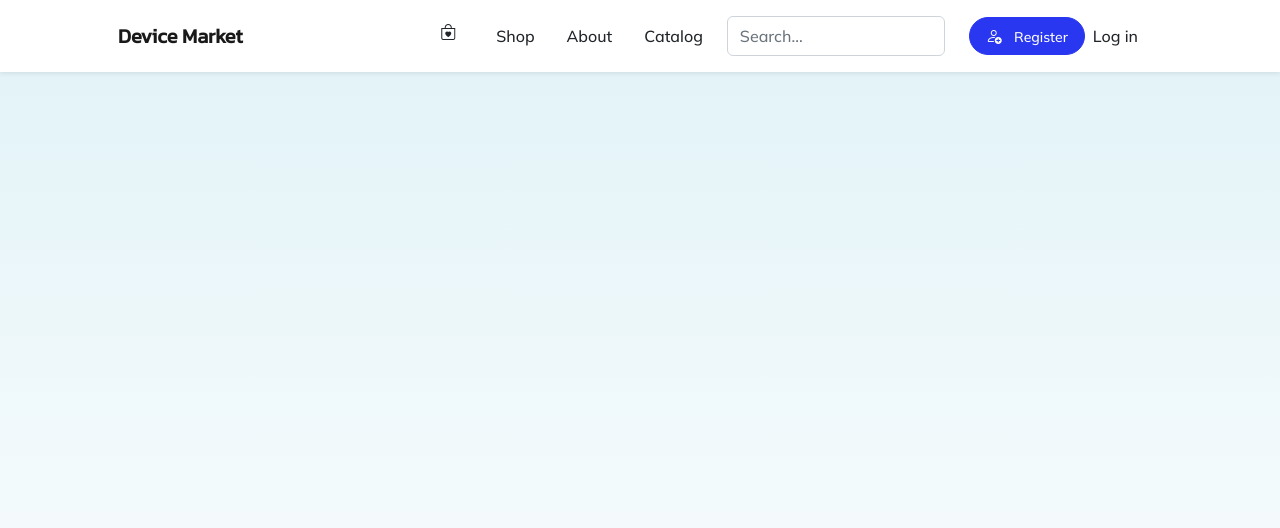
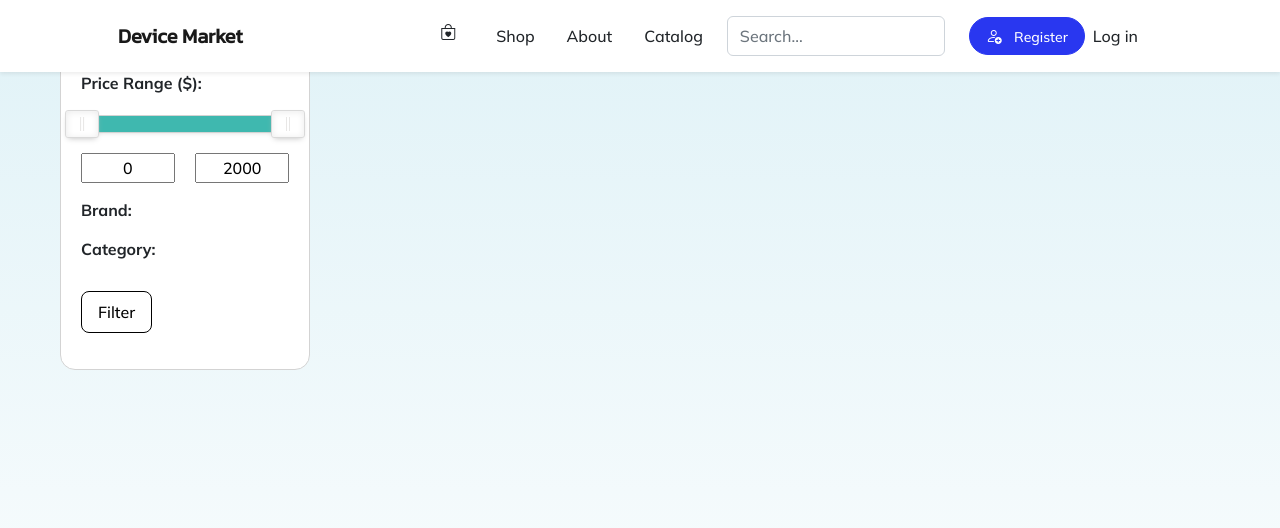
Before and after one commit to OleksandrVozhdai/OnlineShop-Django, a Django app: page /shop/ in a window 1280 px wide. Shown: the top 528 px of the page. Run offline with Django 5.2, Linux system fonts and the light colour scheme; data that the repository does not hold is empty; some libraries are stand-ins or nearby versions.

Commit message:
Filters system created

```diff
--- a/main/views.py
+++ b/main/views.py
@@ -9,7 +9,30 @@ def IndexView(request):
 
 def ShopView(request):
     products = TechList.objects.all()
-    return render(request, 'main/shop.html', {'products': products})
+
+    min_price = request.GET.get('min_price')
+    max_price = request.GET.get('max_price')
+    if min_price:
+        products = products.filter(price__gte=min_price)
+    if max_price:
+        products = products.filter(price__lte=max_price)
+
+    brand = request.GET.get('brand')
+    if brand:
+        products = products.filter(brand=brand)
+
+    category = request.GET.get('category')
+    if category:
+        products = products.filter(category=category)
+
+    brands = TechList.objects.values_list('brand', flat=True).distinct()
+    categories = TechList.objects.values_list('category', flat=True).distinct()
+
+    return render(request, 'main/shop.html', {
+        'products': products,
+        'brands': brands,
+        'categories': categories,
+    })
 
 def AboutView(request):
     return render(request, 'main/about.html')
--- a/templates/main/shop.html
+++ b/templates/main/shop.html
@@ -1,3 +1,4 @@
+
 {% include 'partials/nav.html' %}
 {% include 'partials/dependence.html' %}
 
@@ -6,6 +7,8 @@
     <meta charset="UTF-8">
     <title>Shop</title>
     <link rel="stylesheet" href="../../static/css/shop-stylesheet.css">
+    <link rel="stylesheet" href="https://cdnjs.cloudflare.com/ajax/libs/noUiSlider/15.7.1/nouislider.min.css">
+    <script src="https://cdnjs.cloudflare.com/ajax/libs/noUiSlider/15.7.1/nouislider.min.js"></script>
 
     <style>
         .card {
@@ -19,15 +22,118 @@
             object-fit: contain;
             padding: 10px 10px 0 10px;
         }
+
         h5.fw-bolder {
             font-family: 'Arial', sans-serif;
             margin-top: 0;
         }
+
+        .filter-container {
+            background-color: #ffffff;
+            padding: 20px;
+            border-radius: 15px;
+            margin: 20px auto;
+            width: 90%;
+            display: flex;
+            gap: 20px;
+            flex-wrap: wrap;
+            justify-content: center;
+            border: 1px solid lightgray;
+            max-height: 80vh;
+            overflow-y: auto;
+            box-sizing: border-box;
+            min-width: 250px;
+        }
+        .filter-container {
+        scrollbar-width: none;
+        -ms-overflow-style: none;
+        }
+
+        .filter-container::-webkit-scrollbar {
+            display: none;
+        }
+
+        .filter-container select,
+        .filter-container input[type="number"] {
+            padding: 8px;
+            border-radius: 8px;
+            border: 1px solid #ccc;
+        }
+
+        .filter-container button {
+            padding: 8px 16px;
+            border-radius: 8px;
+            border: 1px solid black;
+            background-color: transparent;
+            color: black;
+            cursor: pointer;
+            transition: background-color 0.2s ease;
+        }
+
+        .filter-container button:hover {
+            background-color: #212529;
+            color: white;
+        }
+
     </style>
-
 </head>
 
-   <section class="py-5">
+<body>
+
+
+<div style="display: flex; margin-top: 30px;">
+    <div class="filter-container" style="width: 250px; margin-left: 60px; flex-shrink: 0; position: sticky; top: 120px; height: fit-content;">
+
+        <form method="get" action="">
+            <div style="margin-bottom: 15px;">
+                <label style="font-weight: bold;">Price Range ($):</label>
+                <div id="priceSlider" style="margin: 20px 0;"></div>
+                <div style="display: flex; justify-content: space-between; margin-top: 10px;">
+                    <input type="text" id="minPriceInput" name="min_price" readonly style="width: 45%; text-align: center;">
+                    <input type="text" id="maxPriceInput" name="max_price" readonly style="width: 45%; text-align: center;">
+                </div>
+            </div>
+
+
+            <div style="margin-bottom: 15px;">
+                <label style="font-weight: bold;">Brand:</label>
+                <div id="brandContainer" style="max-height: none; overflow: hidden;">
+                    {% for b in brands %}
+                        <div class="brand-item" style="{% if forloop.counter > 6 %}display: none;{% endif %}">
+                            <input type="checkbox" name="brand" value="{{ b }}" id="brand_{{ forloop.counter }}">
+                            <label for="brand_{{ forloop.counter }}">{{ b }}</label>
+                        </div>
+                    {% endfor %}
+                </div>
+
+                {% if brands|length > 6 %}
+                    <button id="showMoreBrands" style="background: none; border: none; color: #007bff; padding: 0; margin-top: 5px; cursor: pointer;" type="button" class="btn btn-link p-0 mt-1"> {{ brands|length|add:"-6" }} more</button>
+                {% endif %}
+            </div>
+
+            <div style="margin-bottom: 15px;">
+                <label style="font-weight: bold;">Сategory:</label>
+                <div style="max-height: 200px; overflow-y: auto;">
+                    {% for c in categories|slice:":6" %}
+                        <div>
+                            <input type="checkbox" name="category" value="{{ c }}" id="category_{{ forloop.counter }}" {% if request.GET.category == c %}checked{% endif %}>
+                            <label for="category_{{ forloop.counter }}">{{ c }}</label>
+                        </div>
+                    {% endfor %}
+
+                    {% if categories|length > 6 %}
+                        <div style="color: gray; font-style: italic;">more {{ categories|length|add:"-6" }} more</div>
+                    {% endif %}
+                </div>
+            </div>
+
+            <button style="margin-top: 15px" type="submit">Filter</button>
+        </form>
+    </div>
+
+
+  <div style="flex-grow: 1; padding-left: 40px; overflow-x: auto;">
+        <section class="py-5" style="margin-right: 30px;">
             <div class="container px-4 px-lg-0 mt-5">
                 <div class="row gx-6 gx-lg-3 row-cols-5 row-cols-md-4 row-cols-xl-6 justify-content-center">
                     {% for product in products %}
@@ -35,21 +141,14 @@
                         <div class="card h-100">
                             {% if product.on_sale %}
                             <div class="badge bg-dark text-white position-absolute" style="top: 0.5rem; right: 0.5rem">Sale</div>
-
                             {% endif %}
-                    <!-- Product image-->
                             <img class="card-img-top" src='{{ product.image_url|default:"https://dummyimage.com/450x300/dee2e6/6c757d.jpg" }}' alt="{{ product.product_name }}" />
-                    <!-- Product details-->
                             <div class="card-body p-4">
                                 <div class="text-center">
-                            <!-- Product name-->
                                     <h5 class="fw-bolder">{{ product.product_name }}</h5>
-                            <!-- Product price-->
                                     <span> ${{ product.price }} </span>
-
                                 </div>
                             </div>
-                    <!-- Product actions-->
                             <div class="card-footer p-4 pt-0 border-top-0 bg-transparent">
                                 <div class="text-center">
                                     <a class="btn btn-outline-dark mt-auto" href="#">Add to cart</a>
@@ -61,5 +160,55 @@
                 </div>
             </div>
         </section>
+    </div>
+</div>
+<script>
+document.addEventListener('DOMContentLoaded', function () {
+    var priceSlider = document.getElementById('priceSlider');
+    noUiSlider.create(priceSlider, {
+        start: [
+            {{ request.GET.min_price|default:0 }},
+            {{ request.GET.max_price|default:2000 }}
+        ],
+        connect: true,
+        step: 1,
+        range: {
+            'min': 0,
+            'max': 2000
+        },
+        tooltips: [false, false],
+        format: {
+            to: function (value) {
+                return Math.round(value);
+            },
+            from: function (value) {
+                return Number(value);
+            }
+        }
+    });
+
+    var minInput = document.getElementById('minPriceInput');
+    var maxInput = document.getElementById('maxPriceInput');
+
+    priceSlider.noUiSlider.on('update', function (values, handle) {
+        if (handle === 0) {
+            minInput.value = values[0];
+        } else {
+            maxInput.value = values[1];
+        }
+    });
+});
+
+document.addEventListener("DOMContentLoaded", function () {
+    const btn = document.getElementById("showMoreBrands");
+    if (btn) {
+        btn.addEventListener("click", function () {
+            document.querySelectorAll(".brand-item").forEach(item => item.style.display = "block");
+            btn.style.display = "none";
+        });
+    }
+});
+</script>
+
 </body>
 </html>
```
Lines whose indentation alone changed are shown as unchanged.
